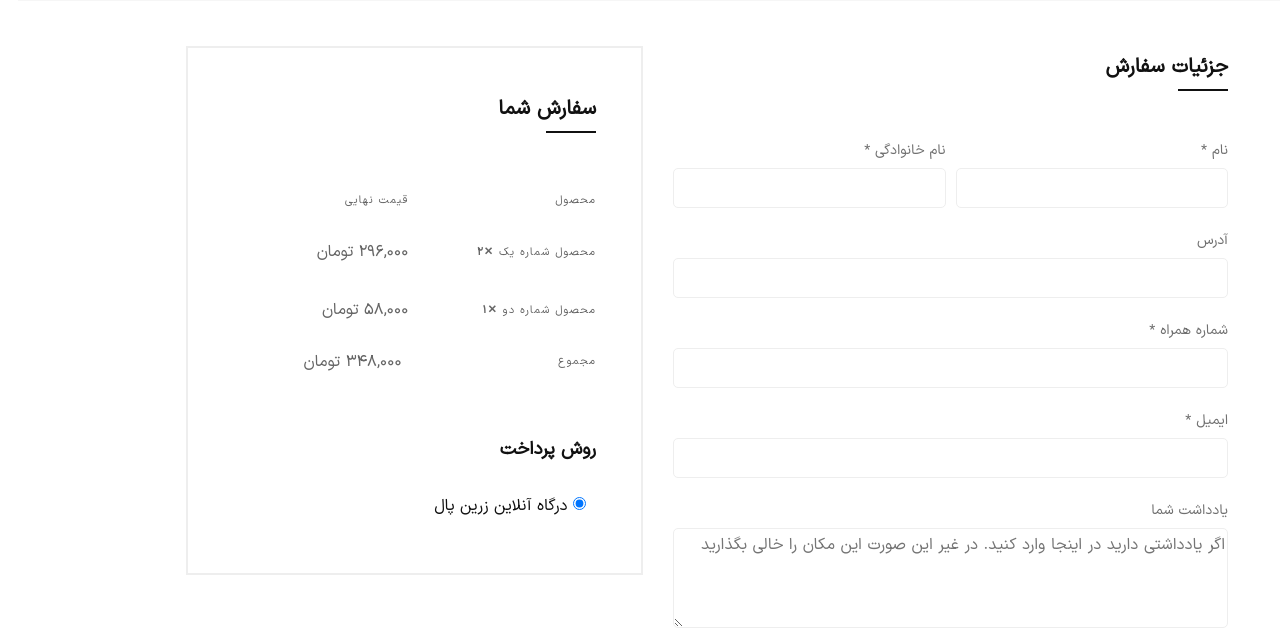
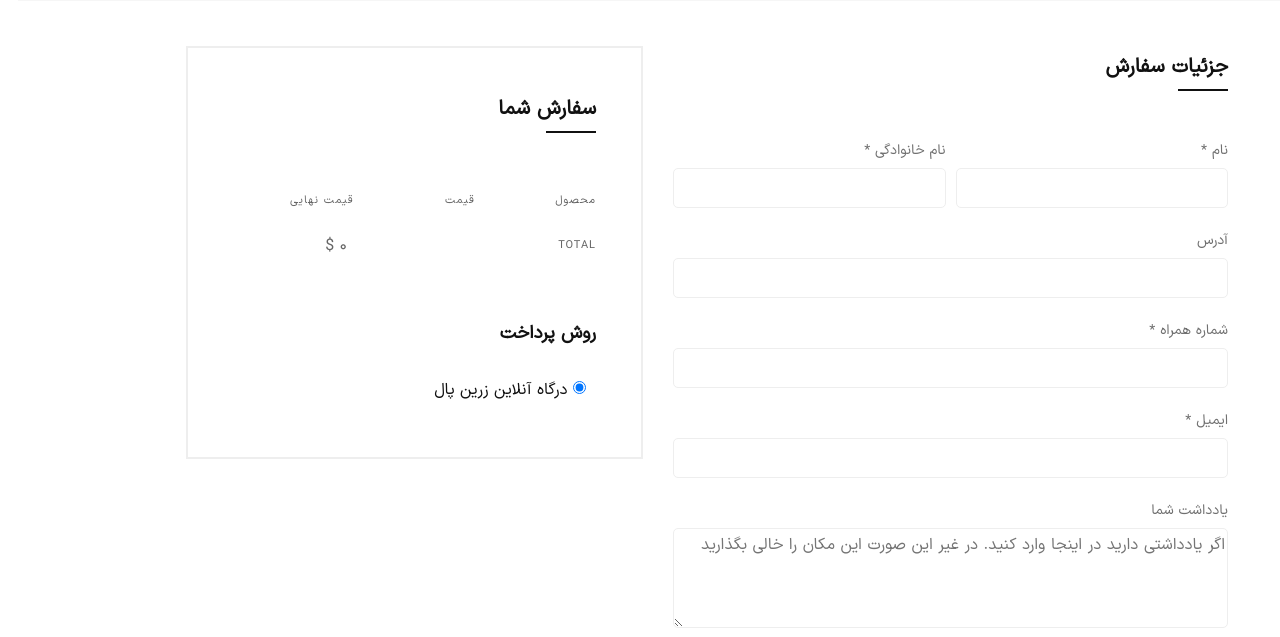
Before and after one commit to rezashahrokhi27/onlineshop, a Django app: page /order/create/ in a window 1280 px wide. Shown: the part 311-948 px from the top of the page. Run offline with Django 4.2, Linux system fonts and the light colour scheme; parts of the project's set-up code (start-up, migrations or seed data) failed here and were passed over; some libraries are stand-ins or nearby versions; some web fonts are replaced.

Commit message:
add cart detail to order_create.html

```diff
--- a/orders/templates/orders/order_create.html
+++ b/orders/templates/orders/order_create.html
@@ -77,27 +77,26 @@
                                     <thead>
                                         <tr>
                                             <th>محصول</th>
+                                            <th class="text-right">قیمت</th>
                                             <th class="text-right">قیمت نهایی</th>
                                         </tr>
                                     </thead>
                                     <tbody>
+                                    {% for item in cart %}
                                         <tr>
-                                            <th>محصول شماره یک
-                                                <strong><span>&#10005;</span>۲</strong>
+                                            <th>{{ item.product_obj.title}}
+                                                <strong><span>&#10005;</span> {{item.quantity|translate_number}}</strong>
                                             </th>
-                                            <td class="text-right">۲۹۶,۰۰۰ تومان</td>
+                                            <td class="text-right">{{ item.product_obj.price|intcomma:False|translate_number }} {% trans '$' %}</td>
+                                            <td class="text-right">{{ item.total_price|intcomma:False|translate_number }} {% trans '$' %}</td>
                                         </tr>
-                                        <tr>
-                                            <th>محصول شماره دو
-                                                <strong><span>&#10005;</span>۱</strong>
-                                            </th>
-                                            <td class="text-right">۵۸,۰۰۰ تومان</td>
-                                        </tr>
+                                    {% endfor %}
                                     </tbody>
                                     <tfoot>
                                         <tr class="cart-subtotal">
-                                            <th>مجموع</th>
-                                            <td class="text-right">۳۴۸,۰۰۰ تومان</td>
+                                            <th>{% trans 'Total' %}</th>
+                                            <td class="text-right"></td>
+                                            <td class="text-right">{{ cart.get_total|intcomma:False|translate_number }} {% trans '$' %}</td>
                                         </tr>
                                     </tfoot>
                                 </table>
```
Also changed, not shown: orders/locale/fa/LC_MESSAGES/django.po, 1 other file.
